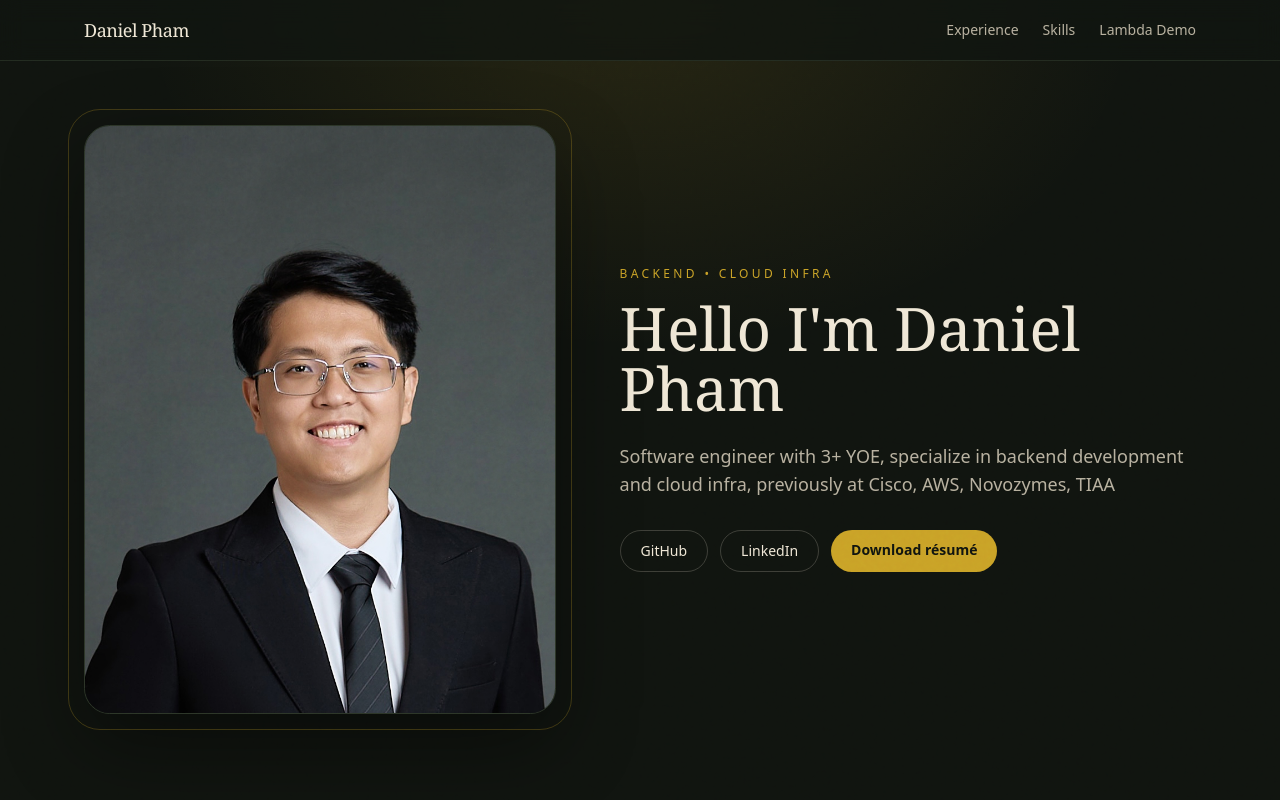
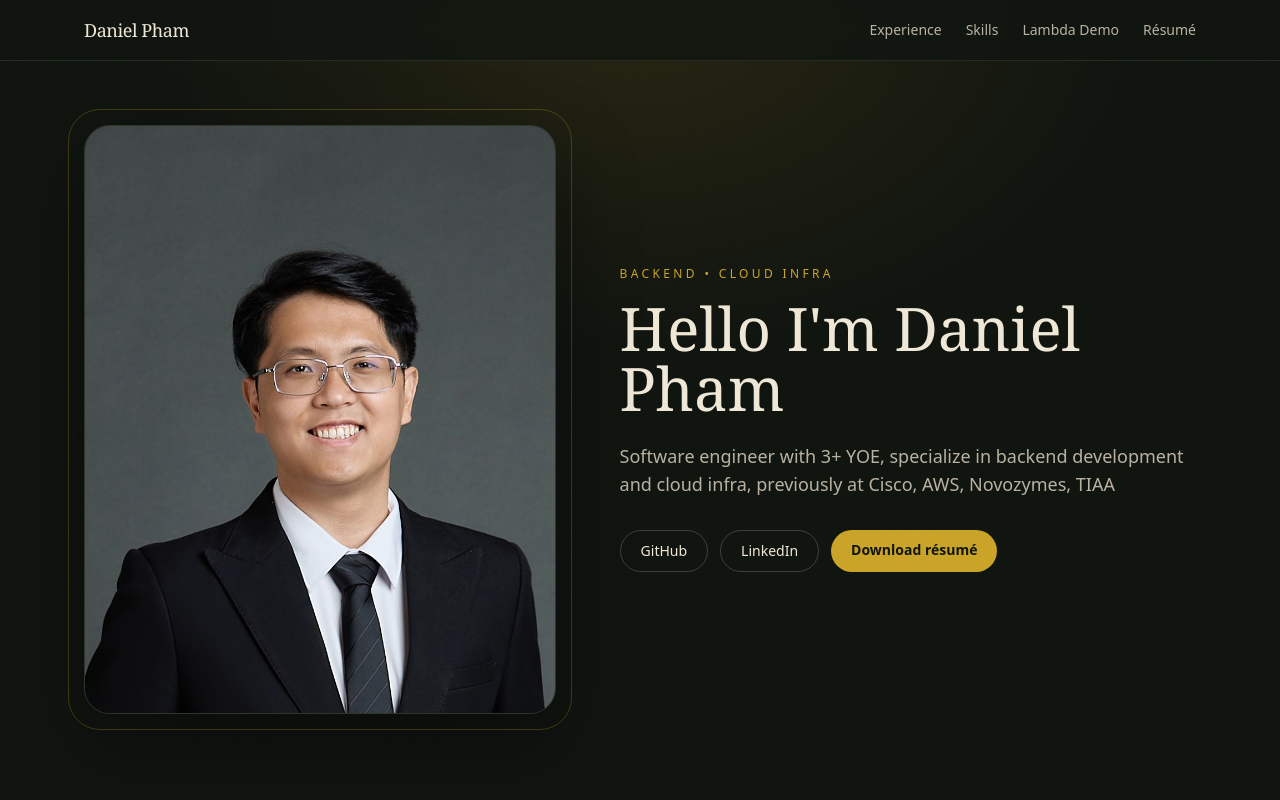
Before and after one commit to pavukanez/pavukanez, a Next.js app: page / in a window 1280 px wide. Shown: the top 800 px of the page. Built offline with nearby package versions, Linux system fonts and the light colour scheme.

Commit message:
fix: add missing Résumé link to navigation header

```diff
--- a/src/app/page.tsx
+++ b/src/app/page.tsx
@@ -3,6 +3,7 @@ import Experience from '@/components/Experience';
 import Skills from '@/components/Skills';
 import Footer from '@/components/Footer';
 import LambdaDemo from '@/components/LambdaDemo';
+import { LINKS } from '@/lib/data';
 
 export default function Home() {
   return (
@@ -22,6 +23,13 @@ export default function Home() {
             <a href="#lambda-demo" className="transition hover:text-brass-hot">
               Lambda Demo
             </a>
+            <a
+              href={LINKS.resume}
+              download="NguyenPham_SoftwareEngineer.pdf"
+              className="transition hover:text-brass-hot"
+            >
+              Résumé
+            </a>
           </div>
         </nav>
       </header>
```
